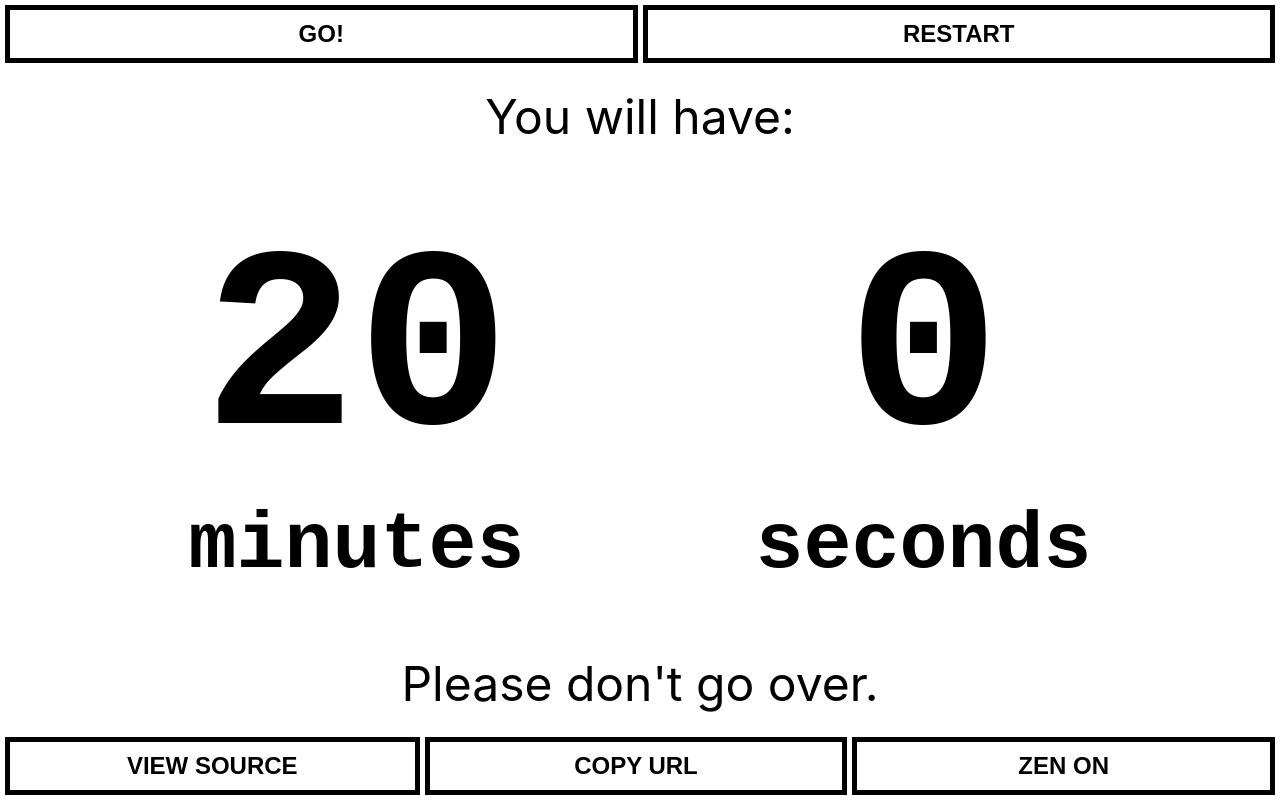
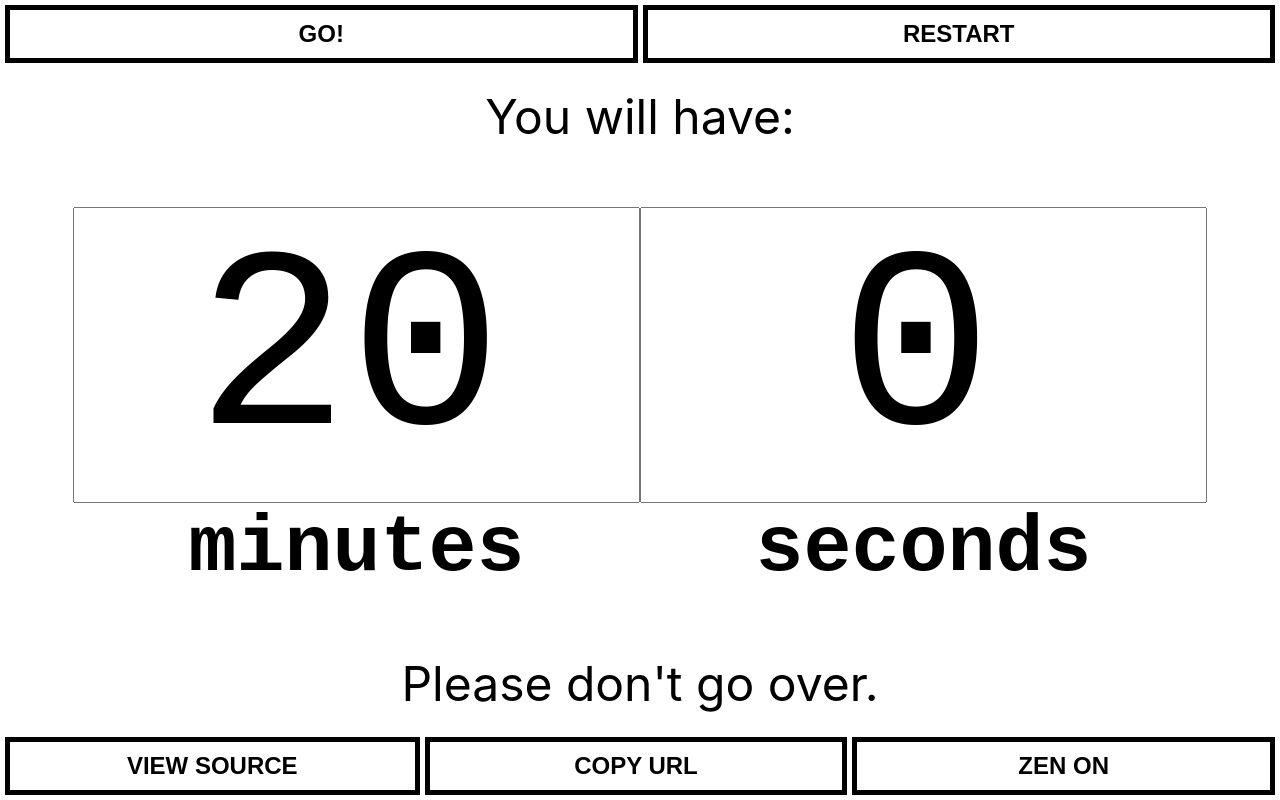
Before and after one commit to JoshuaKGoldberg/stoptalking, a React (Vite) app: page / in a window 1280 px wide. Built offline with nearby package versions, Linux system fonts and the light colour scheme.

Commit message:
feat: add UI for time controls

```diff
--- a/src/App.tsx
+++ b/src/App.tsx
@@ -31,7 +31,19 @@ const App = () => {
                 setPaused={setPaused}
                 settings={settings}
             />
-            <TimeDisplay value={Math.max(0, settings.remaining)} />
+            <TimeDisplay
+                onTimeChange={
+                    paused
+                        ? (change) => {
+                              setSettings({
+                                  remaining: settings.remaining + change,
+                                  time: settings.time + change,
+                              });
+                          }
+                        : undefined
+                }
+                value={Math.max(0, settings.remaining)}
+            />
             <BottomControls
                 remaining={settings.remaining}
                 settings={settings}
--- a/src/components/TimeDisplay/TimeUnit/index.tsx
+++ b/src/components/TimeDisplay/TimeUnit/index.tsx
@@ -3,16 +3,29 @@ import React from "react";
 import { pluralize } from "../../../utils/plurals.js";
 import styles from "./styles.module.css";
 
+export type OnTimeChange = (increase: number) => void;
+
 export interface TimeUnitProps {
     label: string;
+    onEdit: OnTimeChange | undefined;
     value: number;
 }
 
-export const TimeUnit = ({ label, value }: TimeUnitProps) => {
+export const TimeUnit = ({ label, onEdit, value }: TimeUnitProps) => {
     const labelId = `label-${label}`;
 
     return (
         <span className={styles.timeUnit}>
+            {onEdit ? (
+                <input
+                    className={styles.timeInput}
+                    defaultValue={value}
+                    onChange={(event) => {
+                        onEdit(event.target.valueAsNumber - value);
+                    }}
+                    type="number"
+                />
+            ) : (
                 <span
                     aria-labelledby={labelId}
                     aria-live="assertive"
@@ -20,6 +33,7 @@ export const TimeUnit = ({ label, value }: TimeUnitProps) => {
                 >
                     {value}
                 </span>
+            )}
             <span id={labelId}>{pluralize(label, value)}</span>
         </span>
     );
--- a/src/components/TimeDisplay/index.tsx
+++ b/src/components/TimeDisplay/index.tsx
@@ -1,21 +1,36 @@
 import React from "react";
 
 import { minuteMs, secondMs } from "../../time.js";
-import { TimeUnit } from "./TimeUnit/index.jsx";
+import { OnTimeChange, TimeUnit } from "./TimeUnit/index.jsx";
 import styles from "./styles.module.css";
 
 export interface TimeDisplayProps {
+    onTimeChange: OnTimeChange | undefined;
     value: number;
 }
 
-export const TimeDisplay = ({ value }: TimeDisplayProps) => {
+export const TimeDisplay = ({ onTimeChange, value }: TimeDisplayProps) => {
     const minutes = Math.floor(value / minuteMs);
     const seconds = Math.floor((value - minutes * minuteMs) / secondMs);
 
     return (
         <span className={styles.timeDisplay}>
-            <TimeUnit label="Minute" value={minutes} />
-            <TimeUnit label="Second" value={seconds} />
+            <TimeUnit
+                label="Minute"
+                onEdit={
+                    onTimeChange &&
+                    ((change) => onTimeChange(change * minuteMs))
+                }
+                value={minutes}
+            />
+            <TimeUnit
+                label="Second"
+                onEdit={
+                    onTimeChange &&
+                    ((change) => onTimeChange(change * secondMs))
+                }
+                value={seconds}
+            />
         </span>
     );
 };
```
Lines whose indentation alone changed are shown as unchanged.
